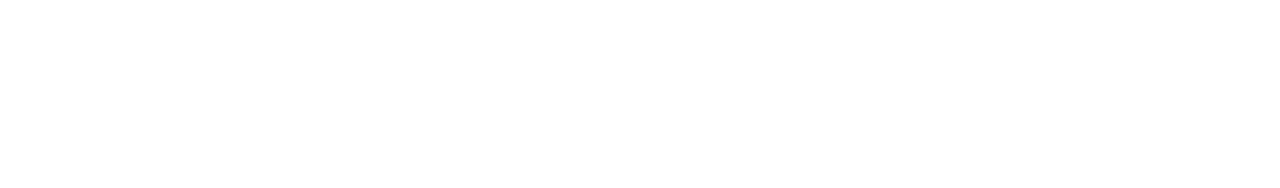
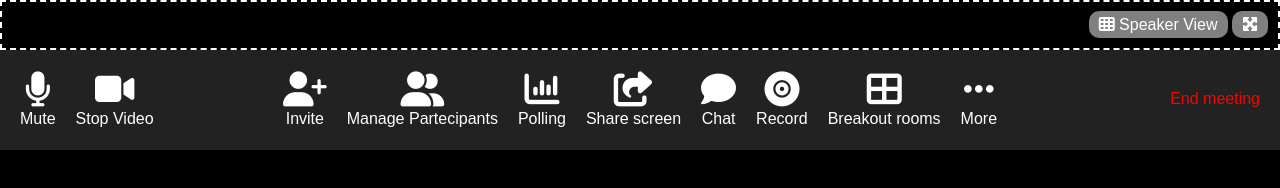
Before and after one commit to Tommicavo/html-css-zoom, a plain HTML site: page index.html in a window 1280 px wide. Drawn offline with Linux system fonts and the light colour scheme.

Commit message:
header_footer

```diff
--- a/css/style.css
+++ b/css/style.css
@@ -14,3 +14,88 @@
     max-width: 1080px;
     margin: 0 auto;
 }
+
+/* Generics */
+body{
+    background-color: black;
+    color: white;
+    font-family: sans-serif;
+}
+
+header{
+    justify-content: flex-end;
+    align-items: center;
+    padding: 10px;
+    border: 2px dashed white;
+    height: 50px;
+}
+
+footer{
+    background-color: #222222;
+    height: 100px;
+    padding: 10px;
+}
+
+a{
+    text-decoration: none;
+    color: white;
+    cursor: pointer;
+}
+
+/* Header */
+.view{
+    font-size: 16px;
+}
+
+.view > *{
+    background-color: gray;
+    padding: 5px 10px;
+    border-radius: 10px;
+}
+
+/* Footer */
+.navbar{
+    justify-content: space-between;
+    align-items: center;
+}
+
+.navbar a{
+    text-align: center;
+    display: block;
+    padding: 10px;
+}
+
+.navbar a:hover{
+    background-color: #4A4A4A;
+    cursor: pointer;
+}
+
+.icon{
+    font-size: 35px;
+}
+
+.text-icon{
+    font-size: 16px;
+}
+
+.nav_left{
+    flex-basis: 20%;
+    justify-content: flex-start;
+    align-items: center;
+}
+
+.nav_center{
+    flex-grow: 1;
+    justify-content: center;
+    align-items: center;
+}
+
+.nav_right{
+    flex-basis: 20%;
+    justify-content: flex-end;
+    align-items: center;
+}
+
+.end_meeting{
+    color: red;
+}
--- a/index.html
+++ b/index.html
@@ -4,10 +4,70 @@
         <meta charset="UTF-8">
         <meta http-equiv="X-UA-Compatible" content="IE=edge">
         <meta name="viewport" content="width=device-width, initial-scale=1.0">
-        <title>Document</title>
+        <title>Zoom</title>
+        <link rel="stylesheet" href="https://cdnjs.cloudflare.com/ajax/libs/font-awesome/6.4.0/css/all.min.css" integrity="sha512-iecdLmaskl7CVkqkXNQ/ZH/XLlvWZOJyj7Yy7tcenmpD1ypASozpmT/E0iPtmFIB46ZmdtAc9eNBvH0H/ZpiBw==" crossorigin="anonymous" referrerpolicy="no-referrer" />
         <link rel="stylesheet" href="css/style.css" type="text/css">
     </head>
     <body>
+        <header class="flex">
+            <div class="view">
+                <a href="#"><i class="fa-solid fa-table-cells"></i> Speaker View</a>
+                <a href="#"><i class="fa-solid fa-maximize"></i></a>
+            </div>
+        </header>
 
+        <footer>
+            <nav class="navbar flex">
+                <div class="nav_left flex">
+                    <a href="#">
+                        <div class="icon"><i class="fa-solid fa-microphone"></i></div>
+                        <div class="text_icon">Mute</div>
+                    </a>
+                    <a href="#">
+                        <div class="icon"><i class="fa-solid fa-video"></i></div>
+                        <div class="text_icon">Stop Video</div>
+                    </a>
+                </div>
+                <div class="nav_center flex">
+                    <a href="#">
+                        <div class="icon"><i class="fa-solid fa-user-plus"></i></div>
+                        <div class="text_icon">Invite</div>
+                    </a>
+                    <a href="#">
+                        <div class="icon"><i class="fa-solid fa-user-group"></i></div>
+                        <div class="text_icon">Manage Partecipants</div>
+                    </a>
+                    <a href="#">
+                        <div class="icon"><i class="fa-solid fa-chart-column"></i></div>
+                        <div class="text_icon">Polling</div>
+                    </a>
+                    <a href="#">
+                        <div class="icon"><i class="fa-solid fa-share-from-square"></i></div>
+                        <div class="text_icon">Share screen</div>
+                    </a>
+                    <a href="#">
+                        <div class="icon"><i class="fa-solid fa-comment"></i></div>
+                        <div class="text_icon">Chat</div>
+                    </a>
+                    <a href="#">
+                        <div class="icon"><i class="fa-solid fa-record-vinyl"></i></div>
+                        <div class="text_icon">Record</div>
+                    </a>
+                    <a href="#">
+                        <div class="icon"><i class="fa-solid fa-table-cells-large"></i></div>
+                        <div class="text_icon">Breakout rooms</div>
+                    </a>
+                    <a href="#">
+                        <div class="icon"><i class="fa-solid fa-ellipsis"></i></div>
+                        <div class="text_icon">More</div>
+                    </a>
+                </div>
+                <div class="nav_right flex">
+                    <a href="#">
+                        <div class="end_meeting">End meeting</div>
+                    </a>
+                </div>
+            </nav>
+        </footer>
     </body>
 </html>
```
Also changed, not shown: img/zoom.png (added).
